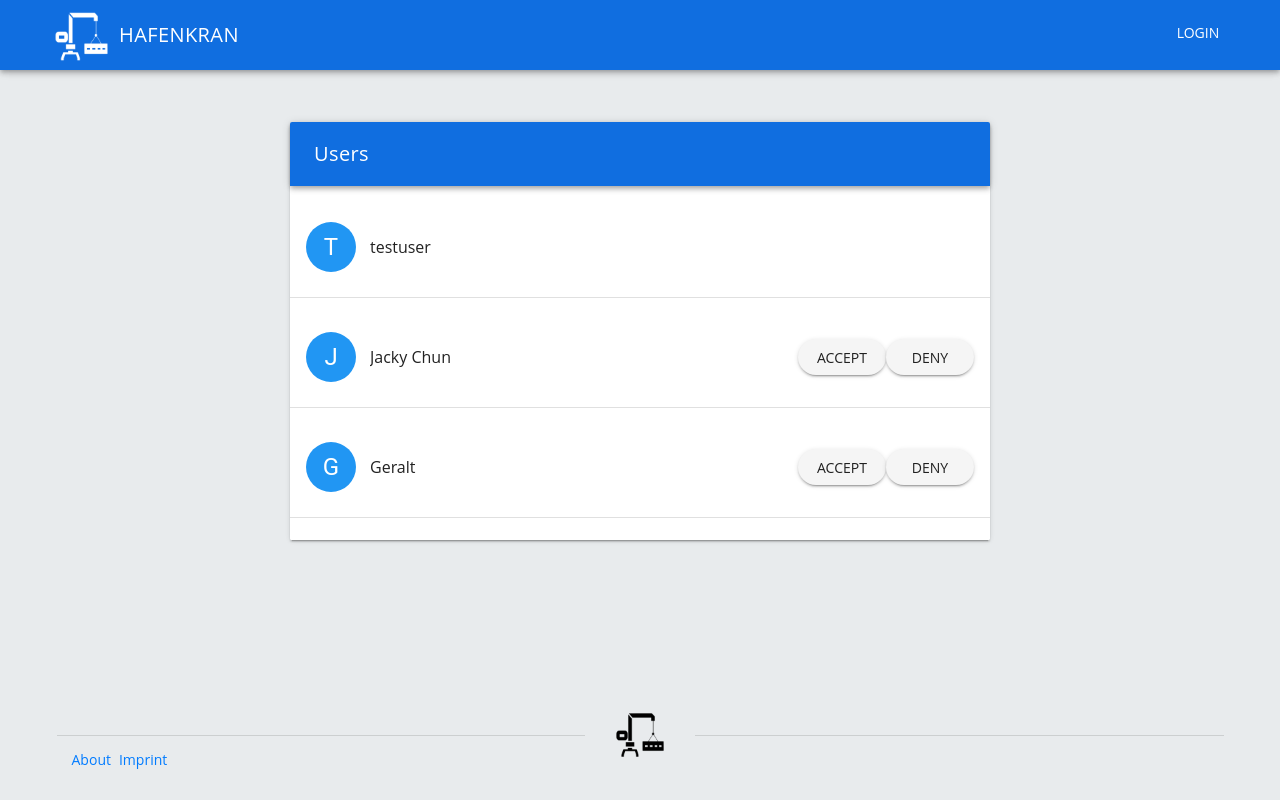
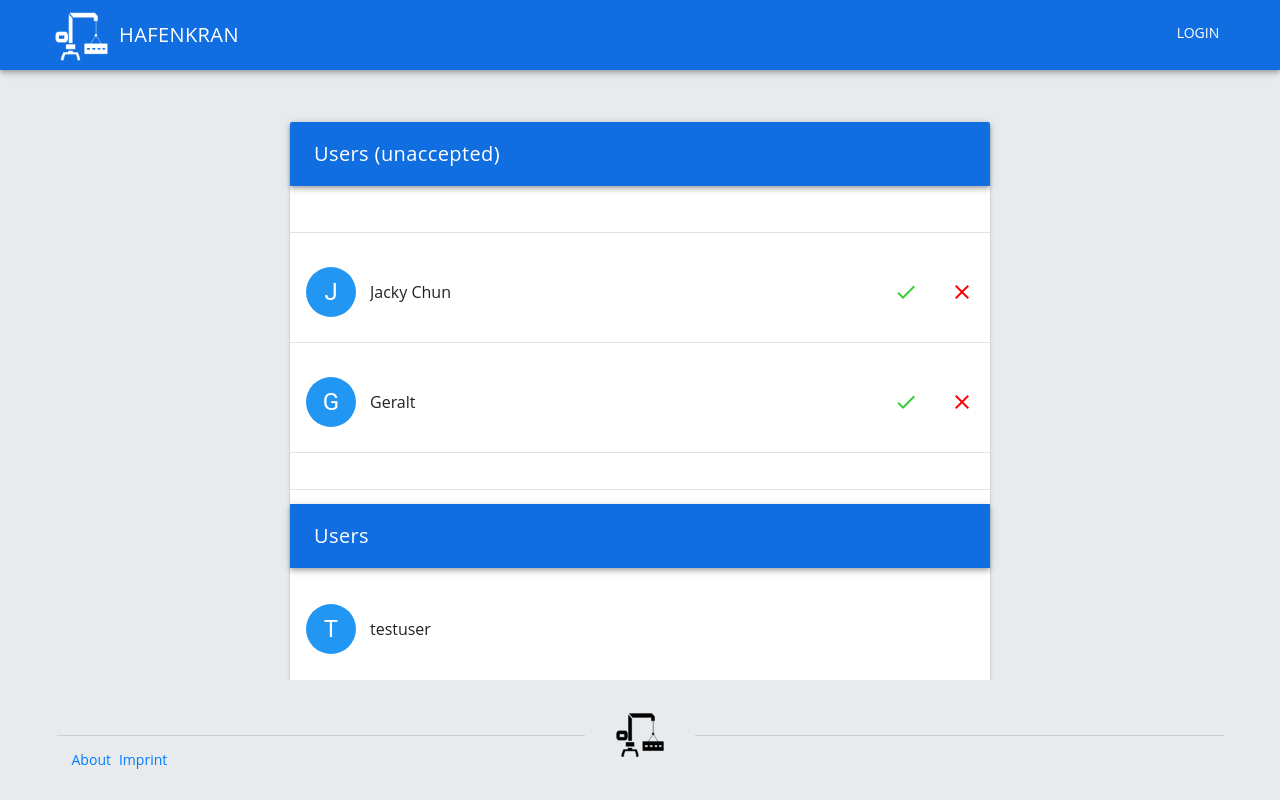
Before and after one commit to cormensratio/hafenkran-client, a Vue app: page /users in a window 1280 px wide. Built offline with nearby package versions, Linux system fonts and the light colour scheme; what vue-vega would draw is missing.

Commit message:
EPDS02-212 user list updated

```diff
--- a/src/components/baseComponents/Header.vue
+++ b/src/components/baseComponents/Header.vue
@@ -9,6 +9,7 @@
         <v-btn flat dark to="/experimentlist">Experiments</v-btn>
         <v-btn flat dark to="/executionlist">Executions</v-btn>
         <v-btn flat dark to="/newexperiment">Upload</v-btn>
+        <v-btn flat dark to="/users">Users</v-btn>
       </v-toolbar-items>
       <v-spacer></v-spacer>
       <div v-if="isAuthenticated">
--- a/src/components/views/UserList.vue
+++ b/src/components/views/UserList.vue
@@ -9,12 +9,12 @@
               <v-card max-width="700" class="mx-auto">
                 <v-toolbar dark style="background: var(--themeColor)" class="mb-4">
                   <v-toolbar-title>
-                    Users
+                    Users (unaccepted)
                   </v-toolbar-title>
                 </v-toolbar>
                 <v-list v-for="(user, index) in userList"
                         :key="user.name" two-line>
-                  <v-list-tile class="mt-n2">
+                  <v-list-tile class="mt-n2" v-if="!user.isAccepted">
                     <v-list-tile-avatar size="50" class="mr-2">
                       <v-avatar color="blue" size="50">
                         <span class="headline white--text">
@@ -26,17 +26,38 @@
                       {{ user.name }}
                     </v-list-tile-content>
                     <v-list-tile-action v-if="user.isAccepted===''">
-                      <v-btn round @click="setAccepted(index, true)">
-                        Accept
+                      <v-btn icon @click="setAccepted(index, true)">
+                        <v-icon style="color: limegreen">done</v-icon>
                       </v-btn>
                     </v-list-tile-action>
                     <v-list-tile-action v-if="user.isAccepted===''">
-                      <v-btn round @click="setAccepted(index, false)">
-                        Deny
+                      <v-btn icon @click="setAccepted(index, false)">
+                        <v-icon style="color: red">clear</v-icon>
                       </v-btn>
                     </v-list-tile-action>
                   </v-list-tile>
                   <v-divider/>
+                </v-list>
+                <v-divider/>
+                <v-toolbar dark style="background: var(--themeColor)" class="mb-4">
+                  <v-toolbar-title>
+                    Users
+                  </v-toolbar-title>
+                </v-toolbar>
+                <v-list v-for="(user) in userList"
+                        :key="user.name" two-line>
+                  <v-list-tile class="mt-n2" v-if="user.isAccepted">
+                    <v-list-tile-avatar size="50" class="mr-2">
+                      <v-avatar color="blue" size="50">
+                        <span class="headline white--text">
+                          {{ user.name.charAt(0).toUpperCase() }}
+                        </span>
+                      </v-avatar>
+                    </v-list-tile-avatar>
+                    <v-list-tile-content>
+                      {{ user.name }}
+                    </v-list-tile-content>
+                  </v-list-tile>
                 </v-list>
               </v-card>
             </div>
@@ -67,8 +88,8 @@ export default {
   methods: {
     ...mapMutations(['updateIsAccepted']),
     setAccepted(index, bool) {
+      this.updateIsAccepted(index, bool);
       console.log(bool);
-      this.updateIsAccepted(index, bool);
       console.log(this.userList[index]);
     },
   },
--- a/src/store/UserStore.js
+++ b/src/store/UserStore.js
@@ -55,8 +55,7 @@ const UserStore = {
       state.userList = userList;
     },
     updateIsAccepted(state, index, bool) {
-      state.userList[2].isAccepted = bool;
-      console.log(state.userList[2].isAccepted);
+      state.userList[index].isAccepted = bool;
     },
   },
   actions: {
```
